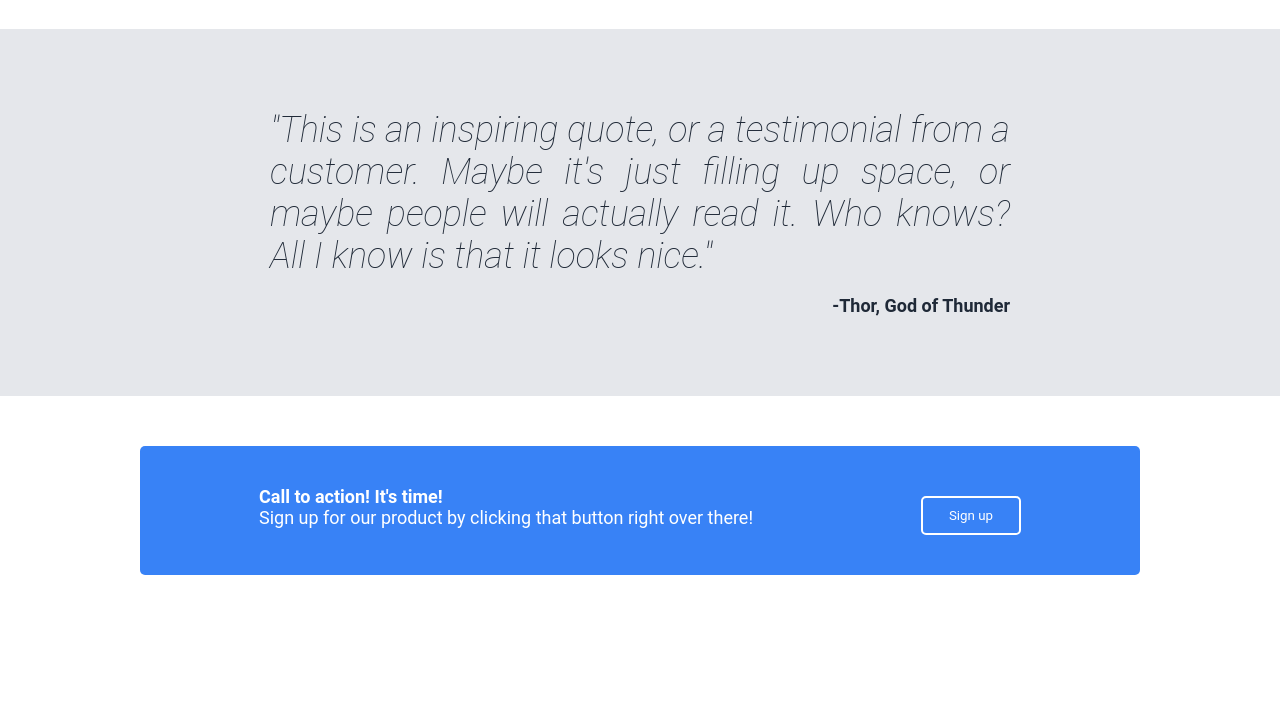
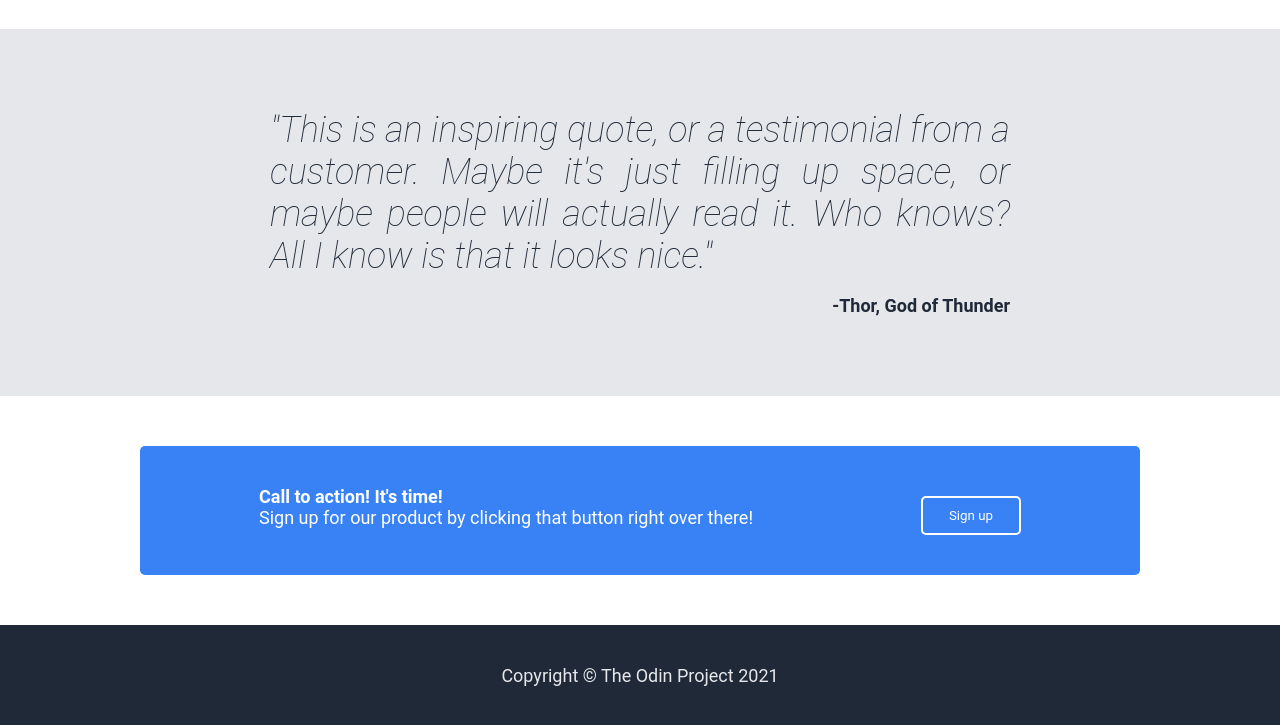
Before and after one commit to anthonychen24/landing-page, a plain HTML site: page index.html in a window 1280 px wide. Shown: the part 772-1497 px from the top of the page. Before the commit the page ends 1397 px from the top, so only its background shows below. Drawn offline with Linux system fonts and the light colour scheme.

Commit message:
Create footer and style it

```diff
--- a/index.html
+++ b/index.html
@@ -69,5 +69,10 @@
             <button>Sign up</button>
         </div>
     </section>
+    <footer>
+        <div class="container">
+            <span class="copyright">Copyright &copy; The Odin Project 2021</span>
+        </div>
+    </footer>
 </body>
 </html>
--- a/style.css
+++ b/style.css
@@ -14,7 +14,7 @@ header {
     margin-bottom: 75px;
 }
 
-.hero, footer {
+.hero {
     background: #1F2937;
     padding: 0 0 50px 0;
 }
@@ -207,3 +207,15 @@ h2 {
     cursor: pointer;
     border: 1px solid gray;
 }
+
+footer {
+    background-color: #1F2937;
+    padding: 20px 0;
+}
+
+footer .container {
+    height: 60px;
+    display: flex;
+    justify-content: center;
+    align-items: center;
+}
```
